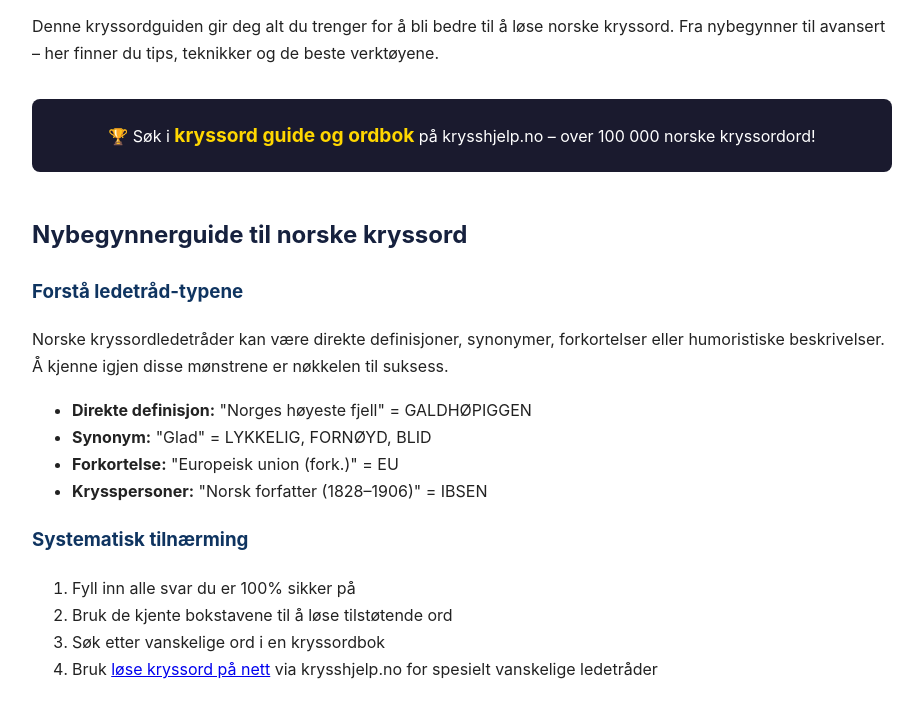
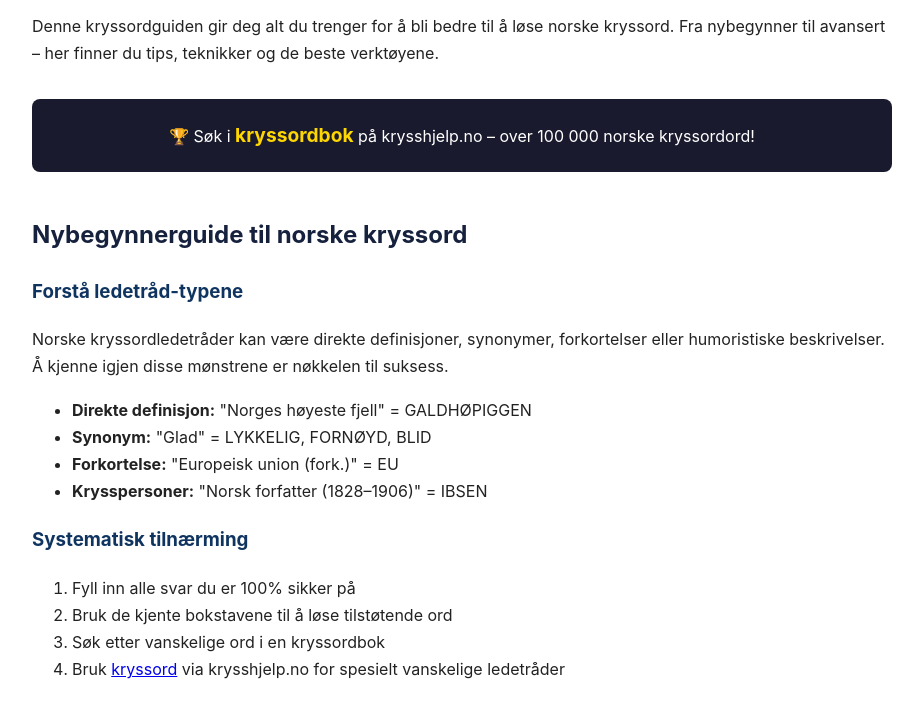
Before and after one commit to josuekongolo/kryssordguide-eu-com, a plain HTML site: page index.html in a window 1280 px wide. Shown: the part 99-800 px from the top of the page, without its empty margins (178-1101 px from the left). Drawn offline with Linux system fonts and the light colour scheme.

Commit message:
Fix anchor texts: kryssord/kryssordbok/kalender 2026

```diff
--- a/index.html
+++ b/index.html
@@ -28,7 +28,7 @@
 <h1>Kryssordguide – Bli ekspert på norske kryssord</h1>
 <p>Denne kryssordguiden gir deg alt du trenger for å bli bedre til å løse norske kryssord. Fra nybegynner til avansert – her finner du tips, teknikker og de beste verktøyene.</p>
 
-<div class="cta">🏆 Søk i <a href="https://www.krysshjelp.no">kryssord guide og ordbok</a> på krysshjelp.no – over 100 000 norske kryssordord!</div>
+<div class="cta">🏆 Søk i <a href="https://www.krysshjelp.no">kryssordbok</a> på krysshjelp.no – over 100 000 norske kryssordord!</div>
 
 <h2>Nybegynnerguide til norske kryssord</h2>
 <h3>Forstå ledetråd-typene</h3>
@@ -45,7 +45,7 @@
   <li>Fyll inn alle svar du er 100% sikker på</li>
   <li>Bruk de kjente bokstavene til å løse tilstøtende ord</li>
   <li>Søk etter vanskelige ord i en kryssordbok</li>
-  <li>Bruk <a href="https://www.krysshjelp.no">løse kryssord på nett</a> via krysshjelp.no for spesielt vanskelige ledetråder</li>
+  <li>Bruk <a href="https://www.krysshjelp.no">kryssord</a> via krysshjelp.no for spesielt vanskelige ledetråder</li>
 </ol>
 
 <h2>Avanserte teknikker</h2>
@@ -64,7 +64,7 @@
   <li>ORE – norsk mynt (3 bokstaver)</li>
 </ul>
 
-<div class="faq"><h3>Hvor lang tid tar det å bli god på kryssord?</h3><p>Med jevnlig trening og hjelp fra en god <a href="https://www.krysshjelp.no">kryssordguide og kryssordbok</a> krysshjelp.no, vil de fleste merke stor fremgang på 2–4 uker.</p></div>
+<div class="faq"><h3>Hvor lang tid tar det å bli god på kryssord?</h3><p>Med jevnlig trening og hjelp fra en god <a href="https://www.krysshjelp.no">kryssordbok</a> krysshjelp.no, vil de fleste merke stor fremgang på 2–4 uker.</p></div>
 <div class="faq"><h3>Hva er vanskeligste type kryssordord?</h3><p>Ord innen klassisk musikk, gresk/latinsk terminologi og historiske personligheter anses vanligvis som vanskeligst. Her hjelper en god kryssordbase.</p></div>
 
 </body>
```
